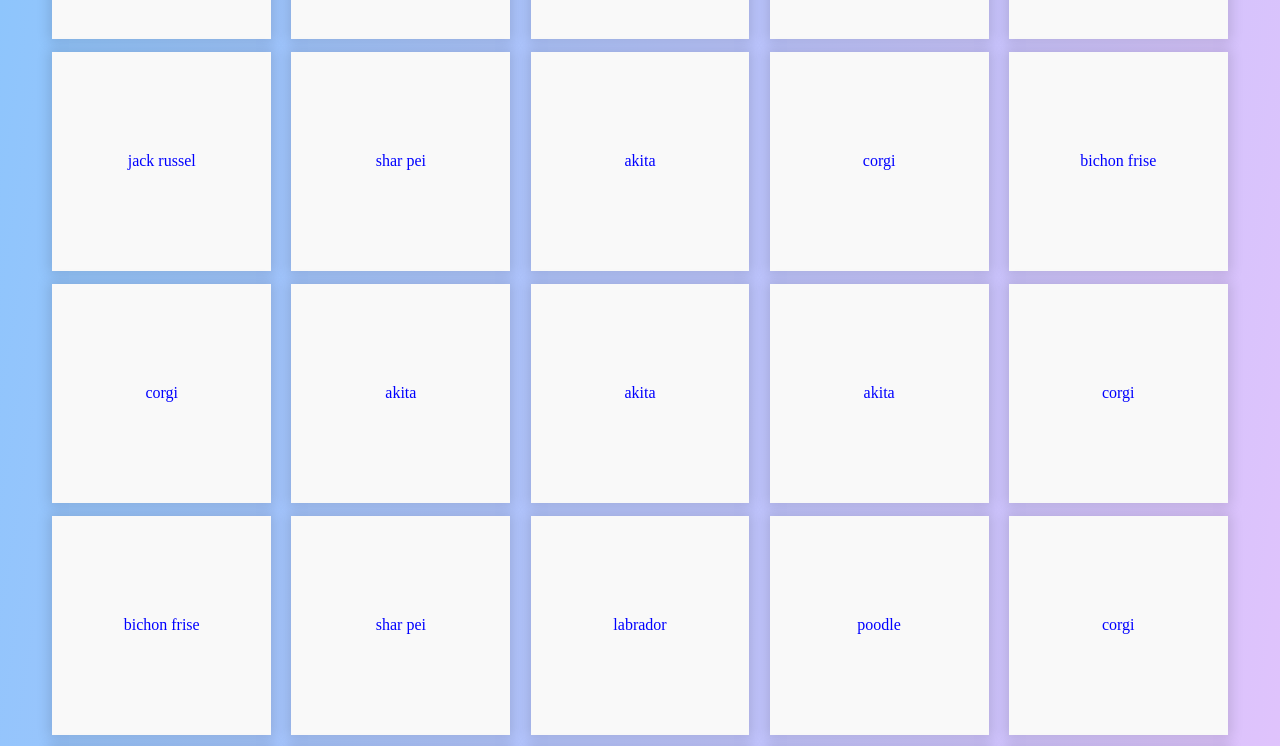
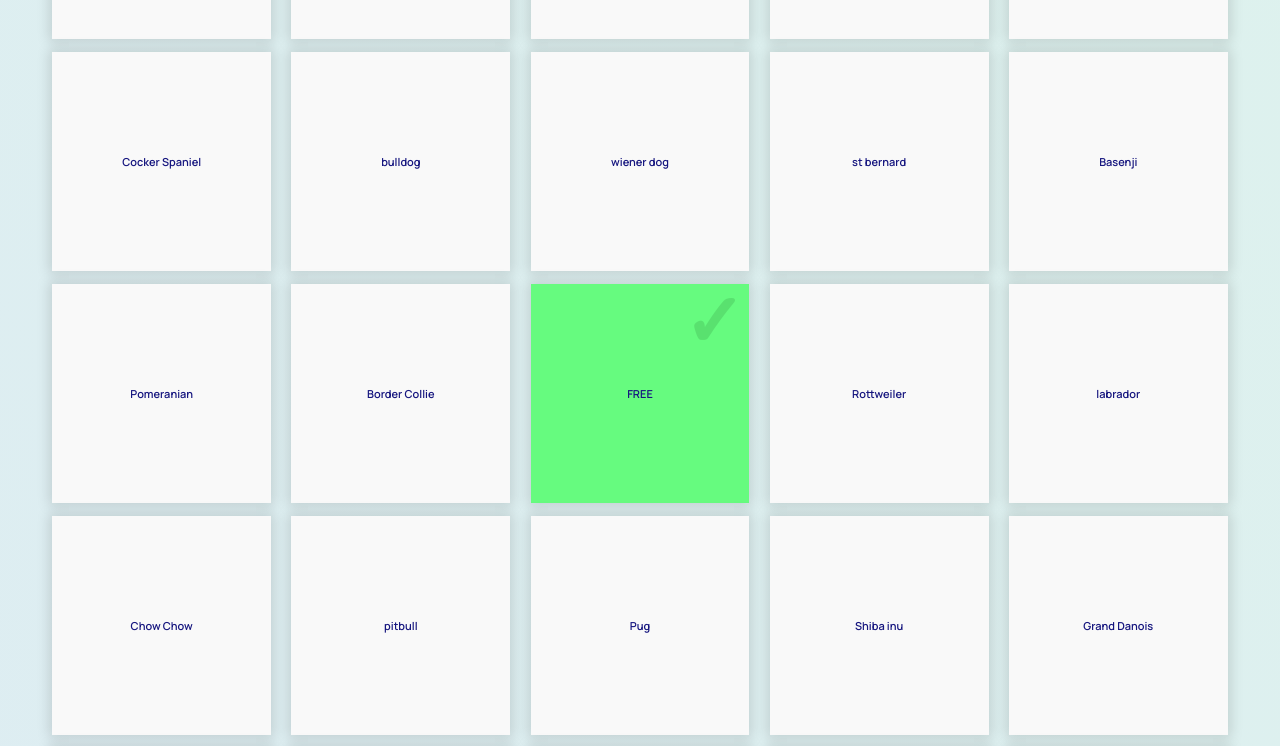
Before and after one commit to miorogvall/dogbingo, a React (Create React App) app: page / in a window 1280 px wide. Shown: the top 746 px of the page. Built offline with nearby package versions, Linux system fonts and the light colour scheme.

Commit message:
state logic and some css

```diff
--- a/public/index.html
+++ b/public/index.html
@@ -5,6 +5,7 @@
     <link rel="icon" href="%PUBLIC_URL%/favicon.ico" />
     <meta name="viewport" content="width=device-width, initial-scale=1" />
     <meta name="theme-color" content="#000000" />
+    <link href="https://fonts.googleapis.com/css2?family=Manrope:wght@200;300;400;500;600;700;800&display=swap" rel="stylesheet">
     <meta
       name="description"
       content="Web site created using create-react-app"
--- a/src/App.js
+++ b/src/App.js
@@ -2,68 +2,33 @@ import React from 'react';
 import './App.scss';
 import CardRow from './components/row/CardRow';
 
-const json = {
-  "breeds": {
-    0: {
-      "dog": "labrador",
-      "chosen": false
-    },
-    1: {
-      "dog": "bichon frise",
-      "chosen": false
-    },
-    2: {
-      "dog": "pitbull",
-      "chosen": false
-    },
-    3: {
-      "dog": "jack russel",
-      "chosen": false
-    },
-    4: {
-      "dog": "poodle",
-      "chosen": false
-    },
-    5: {
-      "dog": "st bernard",
-      "chosen": false
-    },
-    6: {
-      "dog": "wolfdog",
-      "chosen": false
-    },
-    7: {
-      "dog": "corgi",
-      "chosen": false
-    },
-    8: {
-      "dog": "shar pei",
-      "chosen": false
-    },
-    9: {
-      "dog": "akita",
-      "chosen": false
-    },
-    10: {
-      "dog": "new dog",
-      "chosen": false
-    },
-  }
-}
+let dogList = ['labrador','bichon frise','pitbull','wolfdog','jack russel','poodle','st bernard','wiener dog', 'bulldog', 'Boxer', 'Pomeranian', 'Pug', 'Cocker Spaniel', 'Border Collie', 'Shiba inu', 'Akita', 'Dalmatian', 'Whippet', 'Corgi', 'Chow Chow', 'Basenji', 'Shih Tzu', 'Rottweiler', 'Malteser', 'Grand Danois']
 
 function App() {
-  console.log(json)
+  shuffle(dogList)
+  console.log(dogList)
+  dogList[12] = 'FREE';
   return (
     <div className="App">
       <header className="App-header">
-      <CardRow data={json.breeds}/>
-      <CardRow data={json.breeds}/>
-      <CardRow data={json.breeds}/>
-      <CardRow data={json.breeds}/>
-      <CardRow data={json.breeds}/>
+      <CardRow data={dogList.slice(0, 5)}/>
+      <CardRow data={dogList.slice(5, 10)}/>
+      <CardRow data={dogList.slice(10, 15)}/>
+      <CardRow data={dogList.slice(15, 20)}/>
+      <CardRow data={dogList.slice(20, 25)}/>
       </header>
     </div>
   );
 }
 
+function shuffle(arr) {
+  var i = arr.length, k , temp;      // k is to generate random index and temp is to swap the values
+  while(--i > 0){
+    k = Math.floor(Math.random() * (i+1));
+    temp = arr[k];
+    arr[k] = arr[i];
+    arr[i] = temp;
+  }
+}
+
 export default App;
--- a/src/App.scss
+++ b/src/App.scss
@@ -1,8 +1,26 @@
 @import './master.scss';
 
 body {
-  background-color: #8EC5FC;
-    background-image: linear-gradient(99deg, #8EC5FC 0%, #E0C3FC 100%);
+  font-family: 'Manrope', sans-serif;
+  background: linear-gradient(233deg, rgba(200, 103, 87, 0.2), rgba(200, 193, 87, 0.2), rgba(108, 200, 87, 0.2), rgba(87, 200, 156, 0.2), rgba(87, 154, 200, 0.2), rgba(87, 104, 200, 0.2), rgba(164, 87, 200, 0.21), rgba(200, 87, 186, 0.2), rgba(200, 87, 146, 0.2));
+  background-size: 1800% 1800%;
+  animation: AnimationName 29s ease infinite;
+
+  @-webkit-keyframes AnimationName {
+      0%{background-position:0% 50%}
+      50%{background-position:100% 51%}
+      100%{background-position:0% 50%}
+  }
+  @-moz-keyframes AnimationName {
+      0%{background-position:0% 50%}
+      50%{background-position:100% 51%}
+      100%{background-position:0% 50%}
+  }
+  @keyframes AnimationName {
+      0%{background-position:0% 50%}
+      50%{background-position:100% 51%}
+      100%{background-position:0% 50%}
+  }
 }
 
 .App-header {
--- a/src/components/row/CardRow.js
+++ b/src/components/row/CardRow.js
@@ -3,13 +3,12 @@ import Card from './card/Card'
 
 class CardRow extends React.Component {
   render() {
-    let listLength = Object.keys(this.props.data).length;
   return <div className="card-row">
-  <Card breed={this.props.data[Math.floor(Math.random() * listLength)].dog}/>
-  <Card breed={this.props.data[Math.floor(Math.random() * listLength)].dog}/>
-  <Card breed={this.props.data[Math.floor(Math.random() * listLength)].dog}/>
-  <Card breed={this.props.data[Math.floor(Math.random() * listLength)].dog}/>
-  <Card breed={this.props.data[Math.floor(Math.random() * listLength)].dog}/>
+  <Card breed={this.props.data[0]}/>
+  <Card breed={this.props.data[1]}/>
+  <Card breed={this.props.data[2]}/>
+  <Card breed={this.props.data[3]}/>
+  <Card breed={this.props.data[4]}/>
   </div>;
   }
 }
--- a/src/components/row/card/Card.js
+++ b/src/components/row/card/Card.js
@@ -1,12 +1,35 @@
 import React from 'react';
 
 class Card extends React.Component {
+  constructor(props) {
+    super(props);
+    this.state = {
+      isToggleOn: true,
+    };
+
+  }
+
+  handleClick() {
+      this.setState(state => ({
+        isToggleOn: !state.isToggleOn
+      }));
+    console.log(this.state.isToggleOn)
+  }
+
   render() {
- /*  return <h1>Hello, {this.props.name} and im a {this.props.dog}</h1>; */
- return <div className="square">
-   <div className="dog-name">{this.props.breed}</div>
-   </div>;
+    let card;
+    if(this.props.breed !== "FREE") {
+      card = <div className="square">
+      <div className={this.state.isToggleOn ? 'dog-name' : 'dog-name checked'} onClick={this.handleClick.bind(this)}>{this.props.breed}</div>
+      </div>;
+    } else {
+      card = <div className="square">
+      <div className='dog-name checked'>{this.props.breed}</div>
+      </div>;
+    }
+    return card;
   }
+
 }
 
   export default Card;
--- a/src/components/row/card/_card.scss
+++ b/src/components/row/card/_card.scss
@@ -8,10 +8,10 @@
     box-shadow: 0px 0px 12px 3px rgba(0, 0, 0, 0.13);
     margin-bottom: 1.08333333333%;
     position: relative;
-
+    cursor: pointer;
     .dog-name {
         position: absolute;
-        color: blue;
+        color: #16167f;
         width: 100%;
         height: 100%;
         top: 0;
@@ -21,5 +21,29 @@
         display: flex;
         justify-content: center;
         align-items: center;
+        text-align: center;
+        font-size: 11px;
+        padding: 7px;
+        word-break: break-word;
+        font-family: 'Manrope', sans-serif;
+        font-weight: 600;
+        -webkit-appearance: none;
+        background: inherit;
+        border: inherit;
+        outline: none;
+
+        &.checked {
+            background: #66fb7f;
+            &:after {
+                content: "✓";
+                top: -6px;
+                right: 0px;
+                position: absolute;
+                margin-top: 5px;
+                margin-right: 5px;
+                font-size: 73px;
+                color: #195f1c29;
+            }
+        }
     }
 }
```
